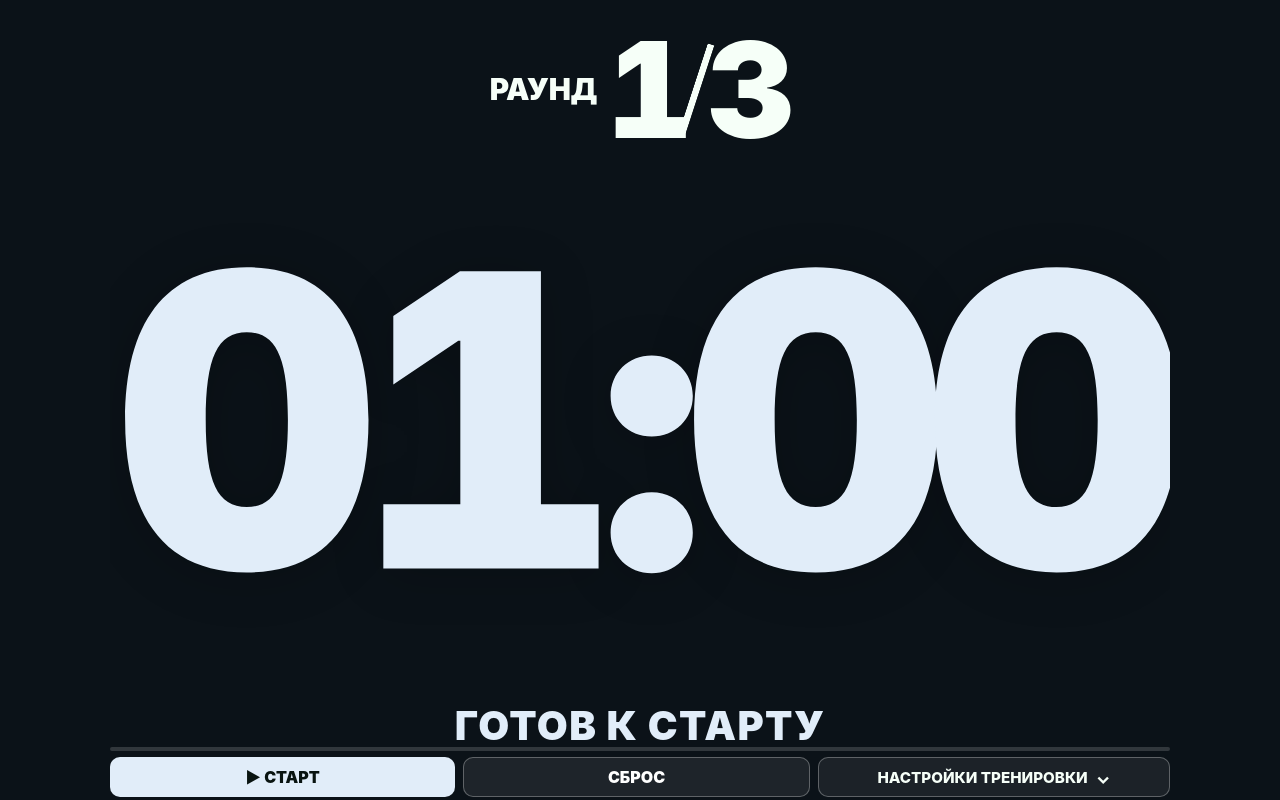
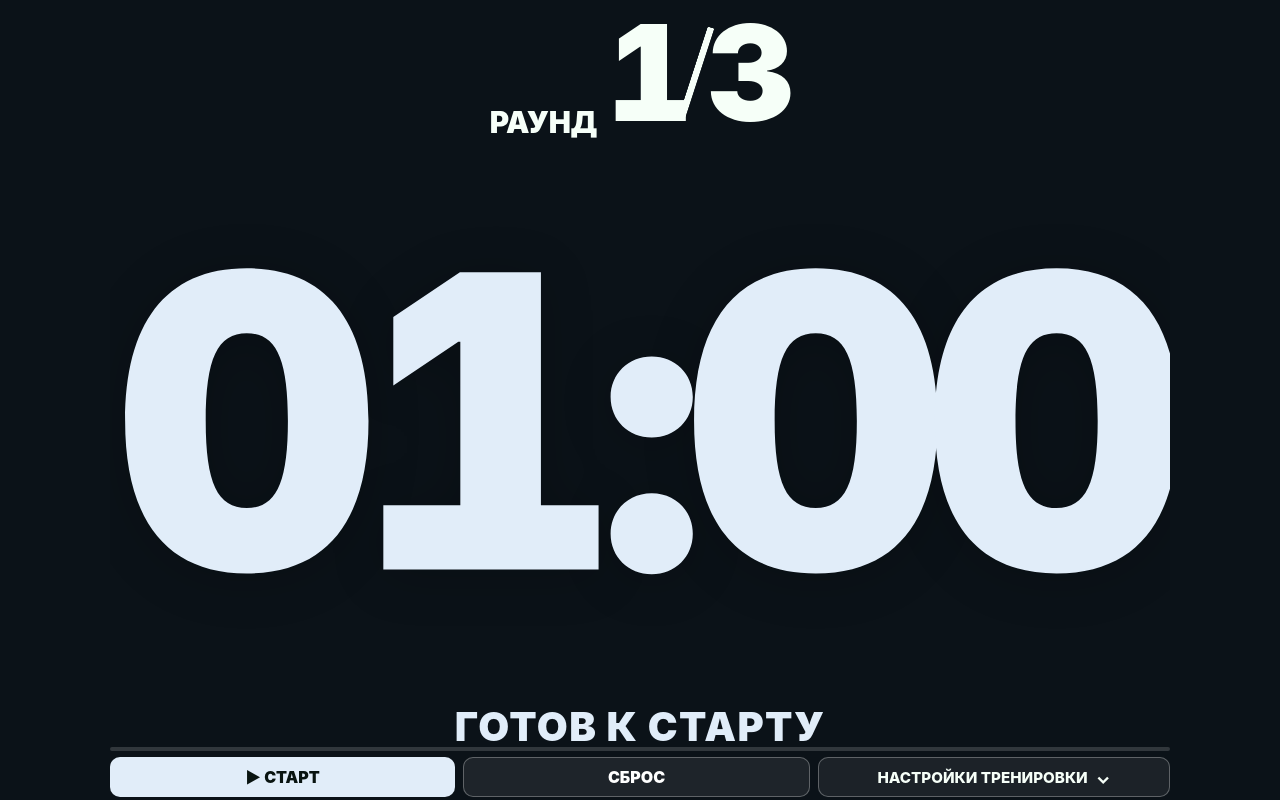
Before and after one commit to mastyukov-cyber/round-timer-pages-test, a plain HTML site: page index.html in a window 1280 px wide. Drawn offline with Linux system fonts and the light colour scheme.

Commit message:
test(rc18): 135ms double, baseline round, max landscape countdown — styles.css

```diff
--- a/styles.css
+++ b/styles.css
@@ -89,15 +89,22 @@ main { flex:1;min-height:0;display:flex;flex-direction:column; gap:clamp(8px,1.3
 }
 
 /* RC15: keep round word compact, make the 1/3 number three times larger. */
-.round-line {display:flex;justify-content:center;align-items:center;gap:.32em;max-width:100%;line-height:1;transform:translateY(clamp(10px,2vh,20px));}
-.round-word {font-size:1em;white-space:nowrap;}
+.round-line {display:flex;justify-content:center;align-items:flex-end;gap:.32em;max-width:100%;line-height:1;transform:translateY(clamp(10px,2vh,20px));}
+.round-word {font-size:1em;line-height:1;white-space:nowrap;padding-bottom:.055em;}
 .round-count {font-size:4.5em;line-height:1;display:inline-flex;align-items:center;gap:.025em;font-variant-numeric:tabular-nums;white-space:nowrap;letter-spacing:-.025em;}
 .round-number {display:inline-block;line-height:1;}
 /* Slash is a centered geometric stroke, never a low-hanging font glyph. */
 .round-slash {display:block;flex:none;width:.09em;height:.70em;border-left:.055em solid currentColor;transform:rotate(18deg);transform-origin:center;border-radius:2px;}
 @media (orientation:portrait) {.round-line {transform:translateY(clamp(20px,3.2vh,34px));}}
-@media (orientation:landscape) {.round-line {transform:translateY(clamp(11px,2.6vh,22px));}}
+@media (orientation:landscape) {.round-line {transform:translateY(clamp(1px,.7vh,4px));}}
 
 /* RC17: iOS standalone PWA can retain a stale dynamic viewport after reopening. */
 @supports (height:100svh) {.app-shell {height:100svh;max-height:100svh;}}
 @media (orientation:portrait) {.bottom-actions {margin-bottom:clamp(5px,1vh,12px);}}
+
+/* RC18: landscape prioritizes the full-width countdown while keeping every control visible. */
+@media (orientation:landscape) {
+ .scoreboard {gap:0;}
+ .round-count {line-height:.94;}
+ .clock-frame {flex:1 1 auto;min-height:0;}
+}
```
